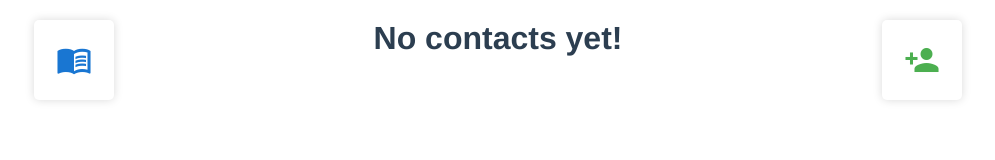
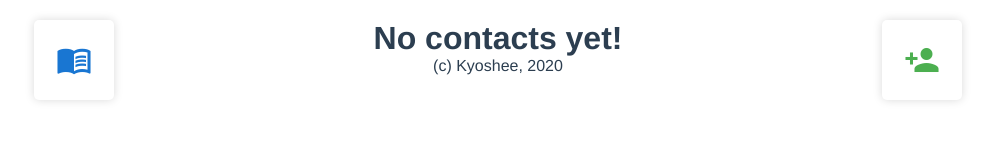
Before and after one commit to kyosheek/vue-contact-book, a Vue app: page / in a window 1280 px wide. Shown: the top 160 px of the page, without its empty margins (142-1137 px from the left). Built offline with nearby package versions, Linux system fonts and the light colour scheme.

Commit message:
Add footer, remove favicon, move font styles to global

```diff
--- a/public/index.html
+++ b/public/index.html
@@ -10,5 +10,8 @@
   </head>
   <body>
     <div id="app"></div>
+    <footer>
+      (c) Kyoshee, 2020
+    </footer>
   </body>
 </html>
--- a/src/App.vue
+++ b/src/App.vue
@@ -11,12 +11,7 @@
 
 <style>
 #app {
-  font-family: Avenir, Helvetica, Arial, sans-serif;
-  -webkit-font-smoothing: antialiased;
-  -moz-osx-font-smoothing: grayscale;
   text-align: center;
-  color: #2c3e50;
-
   display: flex;
   flex-direction: row;
 }
--- a/src/styles/common.css
+++ b/src/styles/common.css
@@ -1,6 +1,11 @@
 * {
   padding: 0;
   margin: 0;
+
+  font-family: Avenir, Helvetica, Arial, sans-serif;
+  -webkit-font-smoothing: antialiased;
+  -moz-osx-font-smoothing: grayscale;
+  color: #2c3e50;
 }
 
 body, html {
@@ -68,3 +73,9 @@ p {
   margin-left: 6px;
   margin-right: 6px;
 }
+
+footer {
+  display: flex;
+  justify-content: space-around;
+  margin-bottom: 20px;
+}
```
Also changed, not shown: 1 other file (tests, documents, lock files or other folders).
